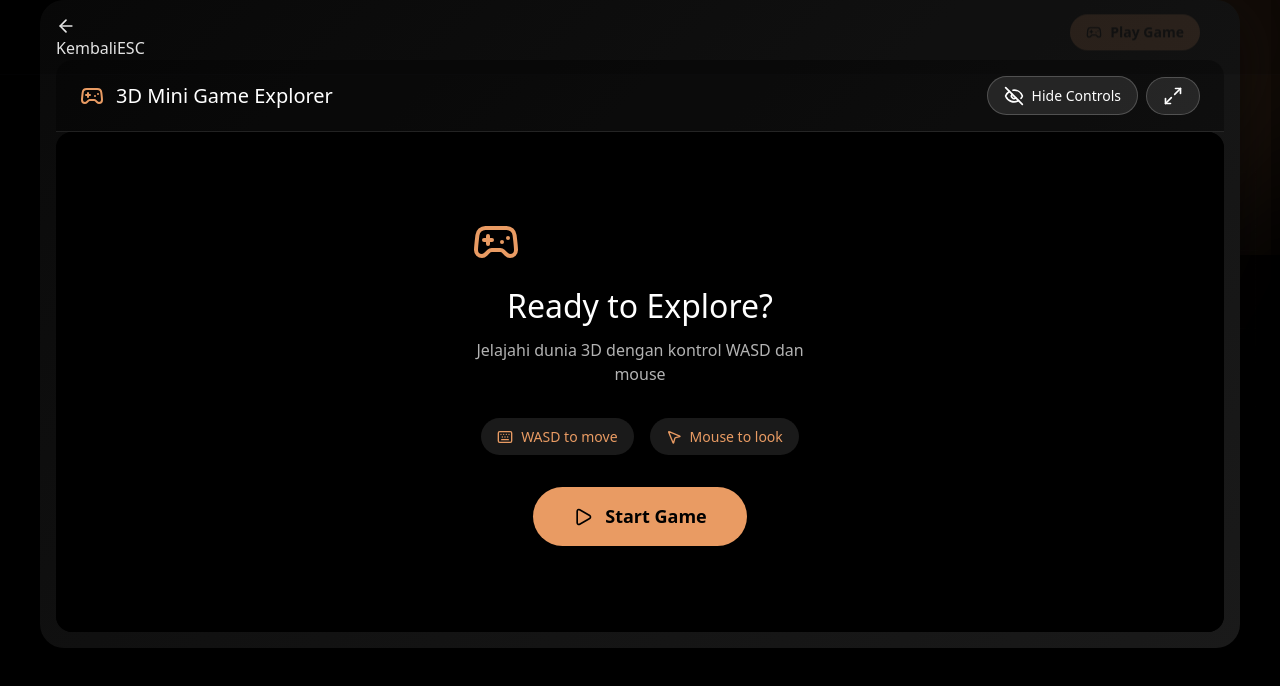
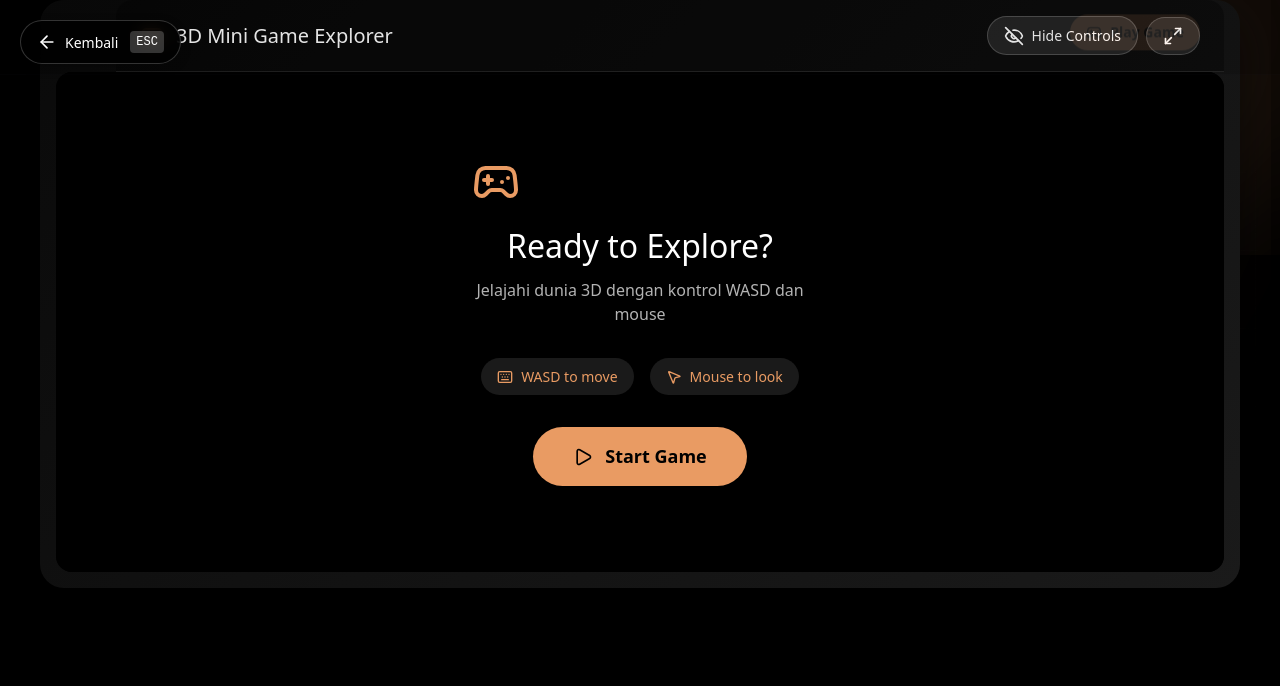
Before and after one commit to Galvinal-227/GAD-Port, a React (Vite) app: page /game in a window 1280 px wide. Shown: the top 686 px of the page. Built offline with nearby package versions, Linux system fonts and the light colour scheme.

Commit message:
Refactor SplineGame.css with new styles and layout

```diff
--- a/src/components/SplineGame.css
+++ b/src/components/SplineGame.css
@@ -482,4 +482,112 @@
     width: 40px;
     height: 40px;
   }
+
 }
+/* Exit Button */
+.exit-game-btn {
+  position: fixed;
+  top: 20px;
+  left: 20px;
+  z-index: 1000;
+  display: flex;
+  align-items: center;
+  gap: 8px;
+  padding: 10px 16px;
+  background: rgba(0, 0, 0, 0.8);
+  backdrop-filter: blur(8px);
+  border: 1px solid rgba(255, 255, 255, 0.2);
+  border-radius: 30px;
+  color: white;
+  font-size: 14px;
+  font-weight: 500;
+  cursor: pointer;
+  transition: all 0.2s ease;
+  box-shadow: 0 4px 12px rgba(0, 0, 0, 0.2);
+}
+
+.exit-game-btn:hover {
+  background: rgba(255, 59, 59, 0.9);
+  transform: translateY(-2px);
+  box-shadow: 0 6px 16px rgba(255, 59, 59, 0.3);
+}
+
+.exit-game-btn:active {
+  transform: translateY(0);
+}
+
+.exit-text {
+  margin-right: 4px;
+}
+
+.exit-shortcut {
+  padding: 2px 6px;
+  background: rgba(255, 255, 255, 0.2);
+  border-radius: 4px;
+  font-size: 12px;
+  font-family: monospace;
+}
+
+/* Responsive untuk mobile */
+@media (max-width: 768px) {
+  .exit-game-btn {
+    top: 16px;
+    left: 16px;
+    padding: 8px 12px;
+  }
+
+  .exit-text {
+    display: none; /* Sembunyikan teks di mobile, hanya tampilkan icon */
+  }
+
+  .exit-shortcut {
+    display: none; /* Sembunyikan shortcut di mobile */
+  }
+}
+
+/* Saat fullscreen */
+:-webkit-full-screen .exit-game-btn,
+:-moz-full-screen .exit-game-btn,
+:fullscreen .exit-game-btn {
+  top: 30px;
+  left: 30px;
+}
+
+/* Game header adjustment dengan exit button */
+.spline-game-wrapper {
+  position: relative;
+  padding-top: 0; /* Hapus padding top karena exit button fixed */
+}
+
+.game-header {
+  margin-left: 60px; /* Beri ruang untuk exit button */
+}
+
+@media (max-width: 768px) {
+  .game-header {
+    margin-left: 50px;
+  }
+}
+
+/* Hover effect untuk semua button */
+.control-toggle-btn:hover,
+.fullscreen-btn:hover {
+  transform: translateY(-2px);
+  box-shadow: 0 4px 12px rgba(0, 0, 0, 0.15);
+}
+
+/* Animasi untuk exit button */
+@keyframes slideIn {
+  from {
+    opacity: 0;
+    transform: translateX(-20px);
+  }
+  to {
+    opacity: 1;
+    transform: translateX(0);
+  }
+}
+
+.exit-game-btn {
+  animation: slideIn 0.3s ease-out;
+}
```
